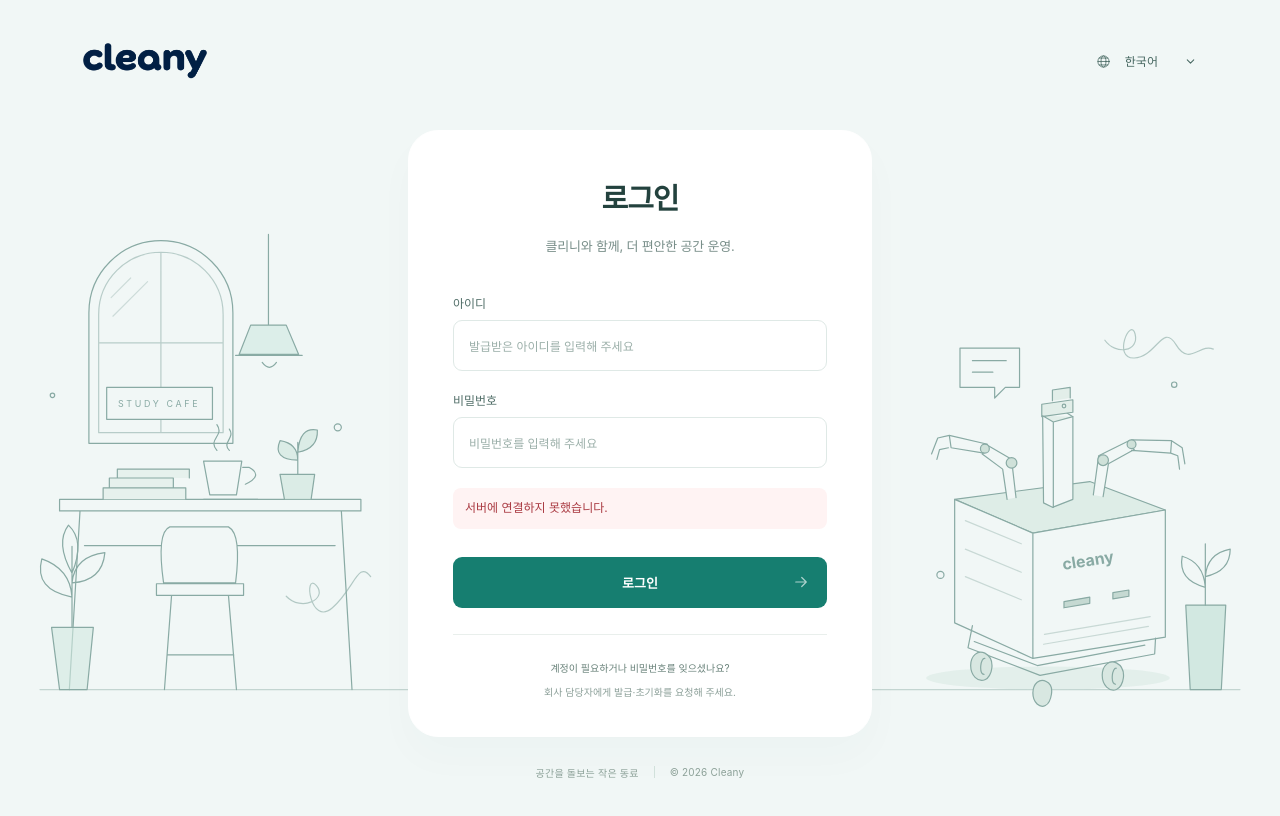
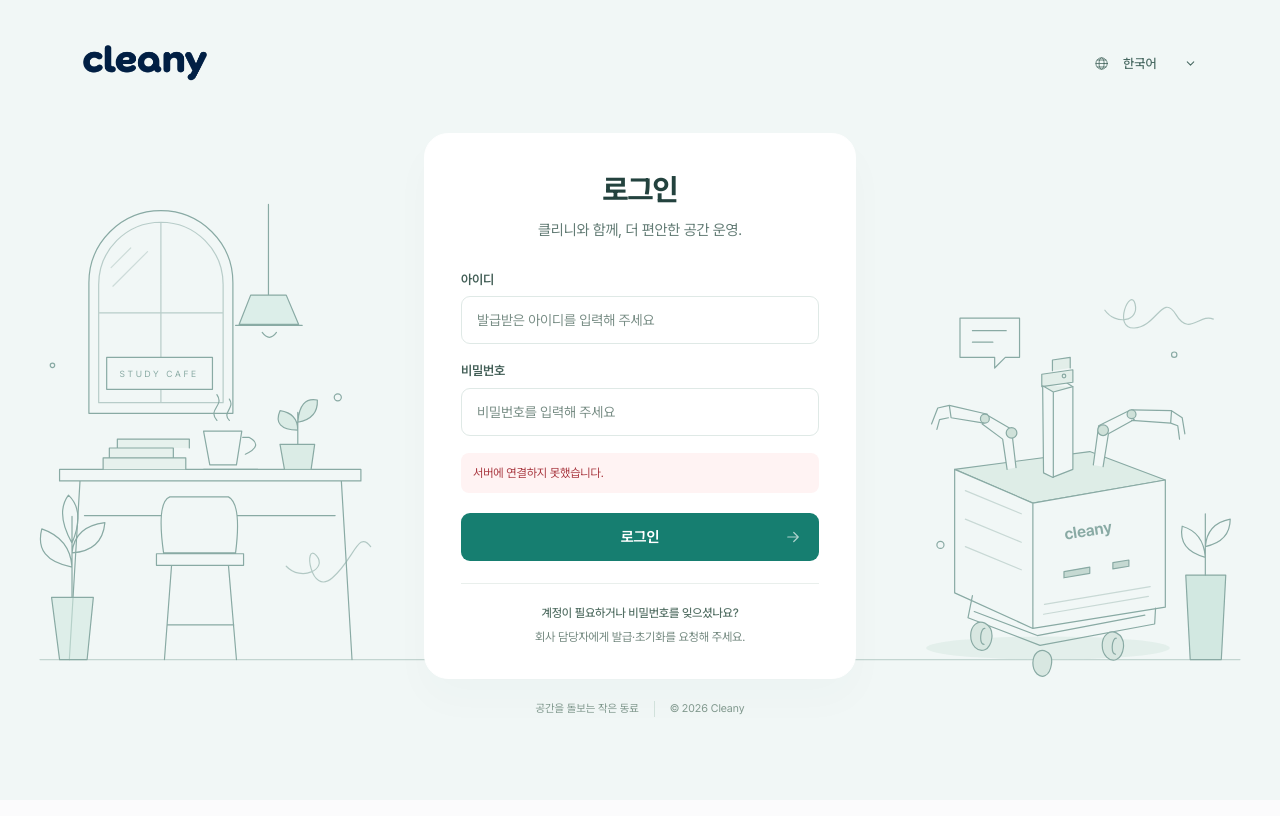
Before and after one commit to asm17-moving-agent/cleany-control-plane, a React (Vite) app in the folder apps/dashboard/: page /robot-model in a window 1280 px wide. Shown: the top 816 px of the page. Built offline with nearby package versions, Linux system fonts and the light colour scheme; no server answers.

Commit message:
style(auth): refine login typography and spacing with Pretendard

```diff
--- a/apps/dashboard/src/auth/auth.css
+++ b/apps/dashboard/src/auth/auth.css
@@ -1,3 +1,11 @@
+@font-face {
+  font-family: "Cleany Pretendard";
+  src: url("/fonts/PretendardVariable.woff2") format("woff2");
+  font-weight: 100 900;
+  font-style: normal;
+  font-display: swap;
+}
+
 .auth-screen {
   min-height: 100dvh;
   display: grid;
@@ -5,7 +13,10 @@
   padding: 130px 24px 80px;
   background: #f1f7f6;
   color: #23423e;
-  font-family: inherit;
+  font-family: "Cleany Pretendard", Pretendard, -apple-system, BlinkMacSystemFont, system-ui, sans-serif;
+  -webkit-font-smoothing: antialiased;
+  letter-spacing: -.2px;
+  line-height: 1.5;
   box-sizing: border-box;
   position: relative;
   isolation: isolate;
@@ -15,47 +26,47 @@
 .auth-topbar>img { display: block; height: auto; }
 .auth-language { display: flex; align-items: center; gap: 11px; position: relative; color: #466760; }
 .auth-language>svg { width: 23px; height: 23px; stroke: currentColor; stroke-width: 1.25; pointer-events: none; }
-.auth-language select { appearance: none; border: none; background: transparent; font: inherit; font-size: 12px; color: inherit; padding: 12px 23px 12px 3px; cursor: pointer; border-radius: 5px; }
+.auth-language select { appearance: none; border: none; background: transparent; font: inherit; font-size: 13px; font-weight: 500; color: inherit; padding: 12px 23px 12px 3px; cursor: pointer; border-radius: 5px; }
 .auth-language .auth-language-chevron { width: 13px; height: 13px; position: absolute; right: 0; }
 .auth-language select:focus-visible { outline: 2px solid var(--selected, #209b88); outline-offset: 3px; }
 .auth-backdrop { position: absolute; width: min(100%, 1640px); height: auto; left: 50%; top: 50%; transform: translate(-50%, -42%); z-index: -1; color: #89aaa4; pointer-events: none; }
-.auth-layout { width: min(100%, 464px); }
-.auth-card { padding: 48px 44px 35px; border: 1px solid #ffffff; border-radius: 30px; background: #fff; box-shadow: 0 20px 40px #184b4406; }
-.auth-card h1 { text-align: center; margin: 0 0 14px; font-size: 29px; font-weight: 650; letter-spacing: -1px; line-height: 1.4; }
-.auth-intro { text-align: center; margin: 0; font-size: 13px; line-height: 1.9; color: #788e89; letter-spacing: -.2px; }
-.auth-card form { display: grid; gap: 20px; margin: 36px 0 26px; }
-.auth-field { display: grid; gap: 9px; }
-.auth-field label { font-size: 12px; font-weight: 550; color: #516e68; }
-.auth-field input { width: 100%; height: 51px; box-sizing: border-box; border: 1px solid #dfe9e6; border-radius: 9px; padding: 0 15px; font: inherit; font-size: 13px; color: #284b44; background: #fff; transition: border-color .15s, box-shadow .15s; }
-.auth-field input::placeholder { color: #9bafa9; font-size: 12px; }
+.auth-layout { width: min(100%, 432px); }
+.auth-card { padding: 36px 36px 30px; border: 1px solid #ffffff; border-radius: 24px; background: #fff; box-shadow: 0 20px 40px #184b4406; }
+.auth-card h1 { text-align: center; margin: 0 0 9px; font-size: 30px; font-weight: 720; letter-spacing: -.9px; line-height: 1.3; }
+.auth-intro { text-align: center; margin: 0; font-size: 15px; line-height: 1.6; color: #627b74; letter-spacing: -.2px; }
+.auth-card form { display: grid; gap: 17px; margin: 28px 0 22px; }
+.auth-field { display: grid; gap: 7px; }
+.auth-field label { font-size: 13px; font-weight: 600; color: #425e56; }
+.auth-field input { width: 100%; height: 48px; box-sizing: border-box; border: 1px solid #dfe9e6; border-radius: 9px; padding: 0 15px; font: inherit; font-size: 15px; font-weight: 450; letter-spacing: -.15px; color: #284b44; background: #fff; transition: border-color .15s, box-shadow .15s; }
+.auth-field input::placeholder { color: #788d85; font-size: 14px; font-weight: 400; }
 .auth-field input:hover { border-color: #b6cec7; }
 .auth-field input:focus { outline: none; border-color: var(--selected, #209b88); box-shadow: 0 0 0 3px #e5f3ef; }
-.auth-field small { font-size: 11px; line-height: 1.6; color: #859b95; }
-.auth-submit { width: 100%; margin-top: 8px; padding: 0 17px; height: 51px; display: flex; align-items: center; justify-content: center; position: relative; border: none; border-radius: 9px; background: #167e70; color: #ffffff; font: inherit; font-size: 13px; font-weight: 650; cursor: pointer; transition: background .15s; }
+.auth-field small { font-size: 12px; line-height: 1.6; color: #70877e; }
+.auth-submit { width: 100%; margin-top: 3px; padding: 0 17px; height: 48px; display: flex; align-items: center; justify-content: center; position: relative; border: none; border-radius: 9px; background: #167e70; color: #ffffff; font: inherit; font-size: 15px; font-weight: 650; letter-spacing: -.15px; cursor: pointer; transition: background .15s; }
 .auth-submit svg { position: absolute; right: 17px; width: 18px; height: 18px; opacity: .65; }
 .auth-submit:hover { background: #116b5f; }
 .auth-submit:focus-visible, .auth-secondary:focus-visible { outline: 3px solid #8dc9ba; outline-offset: 3px; }
 .auth-submit:disabled { opacity: .6; cursor: wait; }
 .auth-card .auth-error { color: #aa3a42; padding: 10px 12px; border-radius: 8px; background: #fff3f3; font-size: 12px; line-height: 1.7; margin: 0; }
-.auth-help { border-top: 1px solid #e9efec; padding-top: 24px; display: grid; gap: 6px; text-align: center; font-size: 10px; line-height: 1.8; color: #8b9f98; }
-.auth-help>span:first-child { color: #6a837b; }
-.auth-secondary { border: none; background: none; font: inherit; font-size: 12px; color: #527e71; padding: 4px; cursor: pointer; }
+.auth-help { border-top: 1px solid #e9efec; padding-top: 20px; display: grid; gap: 4px; text-align: center; font-size: 12px; line-height: 1.65; color: #748980; }
+.auth-help>span:first-child { color: #536f64; font-weight: 500; }
+.auth-secondary { border: none; background: none; font: inherit; font-size: 13px; font-weight: 550; color: #527e71; padding: 4px; cursor: pointer; }
 .auth-secondary:hover { color: #206b59; }
-.auth-footer { text-align: center; color: #8ca198; font-size: 10px; margin-top: 28px; letter-spacing: .2px; display: flex; justify-content: center; align-items: center; gap: 15px; }
+.auth-footer { text-align: center; color: #7f978c; font-size: 11px; margin-top: 22px; letter-spacing: 0; display: flex; justify-content: center; align-items: center; gap: 15px; }
 .auth-footer>span+span { padding-left: 15px; border-left: 1px solid #d1e1db; }
-@media (min-width: 1600px) { .auth-layout { width: 490px; }.auth-card { padding: 54px 48px 40px; } }
+@media (min-width: 1600px) { .auth-layout { width: 448px; }.auth-card { padding: 40px 40px 32px; } }
 @media (max-width: 1050px) { .auth-backdrop { width: 1300px; opacity: .6; }.auth-cafe-art { transform: translateX(-75px); }.auth-cleany-art { transform: translateX(75px); } }
 @media (max-width: 600px) {
   .auth-screen { padding: 112px 20px 54px; }
   .auth-topbar { top: 28px; left: 26px; right: 26px; }
   .auth-topbar>img { width: 100px; }
-  .auth-language { gap: 7px; }.auth-language select { font-size: 11px; }
+  .auth-language { gap: 7px; }.auth-language select { font-size: 13px; }
   .auth-language>svg { width: 21px; height: 21px; }
-  .auth-card { padding: 35px 26px 30px; border-radius: 23px; }
-  .auth-card h1 { font-size: 26px; }.auth-intro { font-size: 12px; }
-  .auth-card form { margin-top: 30px; }
+  .auth-card { padding: 30px 26px 26px; border-radius: 20px; }
+  .auth-card h1 { font-size: 28px; }.auth-intro { font-size: 14px; }
+  .auth-card form { margin-top: 25px; }
   .auth-field input { font-size: 16px; }
   .auth-backdrop { width: 1000px; top: auto; bottom: -95px; transform: translateX(-50%); opacity: .24; }
-  .auth-footer { font-size: 9px; gap: 10px; flex-wrap: wrap; }.auth-footer>span+span { padding-left: 10px; }
+  .auth-footer { font-size: 10px; gap: 10px; flex-wrap: wrap; }.auth-footer>span+span { padding-left: 10px; }
 }
 @media (prefers-reduced-motion: reduce) { .auth-field input, .auth-submit { transition: none; } }
```
Also changed, not shown: apps/dashboard/public/fonts/Pretendard-LICENSE.txt (added), apps/dashboard/public/fonts/PretendardVariable.woff2 (added), apps/dashboard/public/fonts/README.md (added).
